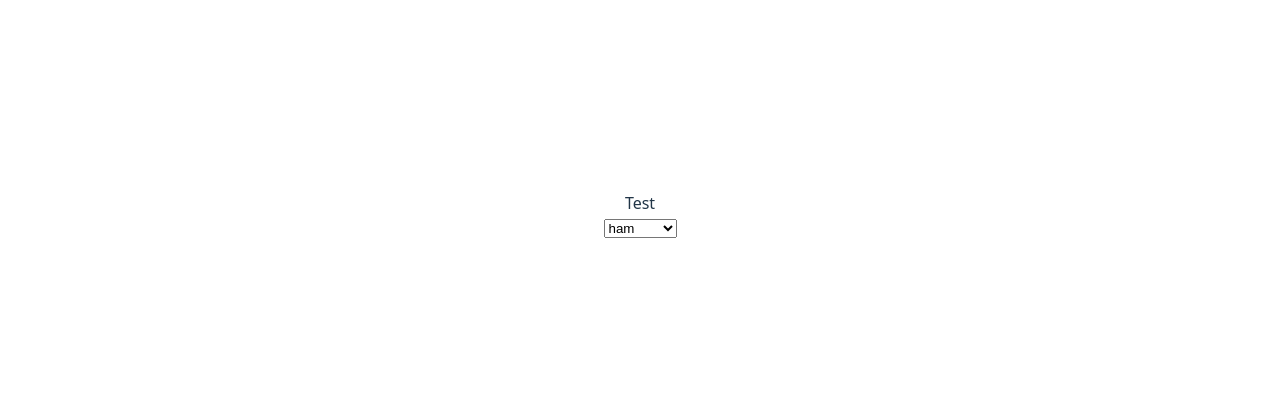
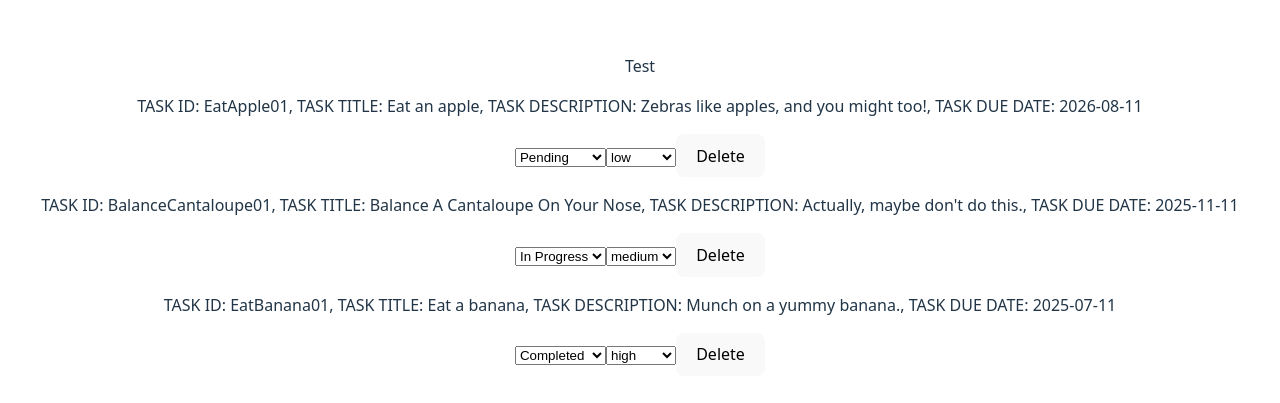
Before and after one commit to aardvarkpepper/2025-07-25-Lab-3, a React (Vite) app: page / in a window 1280 px wide. Shown: the part 185-588 px from the top of the page. Built offline with nearby package versions, Linux system fonts and the light colour scheme.

Commit message:
Update data.ts to match assignment example text.

```diff
--- a/src/App.tsx
+++ b/src/App.tsx
@@ -61,8 +61,8 @@ function App() {
   return (
     <>
     <div>Test</div>
-    <Dropdown id="generic" elementName="IAmAnElement" arrayOfOptions={["cheese","ham","sausage"]} selected="ham" onChange = {(event) => (handleSelectChange(event))}/>
-    <TaskList tasks={tasklist} onStatusChange = {(event) => handleStatusChange} onPriorityChange = {handlePriorityChange} onDelete = {() => handleDelete}/>
+    {/* <Dropdown id="generic" elementName="IAmAnElement" arrayOfOptions={["cheese","ham","sausage"]} selected="ham" onChange = {(event) => (handleSelectChange(event))}/> */}
+    <TaskList tasks={tasklist} onStatusChange = {(event) => handleStatusChange} onPriorityChange = {(event) => handlePriorityChange} onDelete = {(event) => handleDelete}/>
     </>
   )
 }
--- a/src/components/TaskItem/TaskItem.tsx
+++ b/src/components/TaskItem/TaskItem.tsx
@@ -1,4 +1,5 @@
 import type { Task, TaskItemProps } from '../../types/index';
+import { Dropdown } from '../Dropdown/Dropdown';
 
 // export interface TaskItemProps {
 //   task: Task;
@@ -14,3 +15,16 @@ import type { Task, TaskItemProps } from '../../types/index';
 //   priority: 'low' | 'medium' | 'high';
 //   dueDate: string;
 // }
+
+// Create a TaskItem component that displays individual task information.
+
+export const TaskItem = ({task, onStatusChange, onPriorityChange, onDelete}: TaskItemProps) => {
+  return (
+    <div>
+      <p>{`TASK ID: ${task.id}, TASK TITLE: ${task.title}, TASK DESCRIPTION: ${task.description}, TASK DUE DATE: ${task.dueDate}`}</p>
+      <Dropdown id={task.id} elementName={task.id} arrayOfOptions={['Pending', 'In Progress', 'Completed']} onChange={() => onStatusChange} selected={task.status} />
+      <Dropdown id={task.id} elementName={task.id} arrayOfOptions={['low', 'medium', 'high']} onChange={() => onPriorityChange} selected={task.priority} />
+      <button onClick={() => onDelete}>Delete</button>
+    </div>
+  )
+}
--- a/src/components/TaskList/TaskList.tsx
+++ b/src/components/TaskList/TaskList.tsx
@@ -1,5 +1,6 @@
 import { useState } from 'react';
 import type { TaskStatus, Task, TaskListProps } from '../../types/index';
+import { TaskItem } from '../TaskItem/TaskItem';
 
 // Create a TaskList component that manages and displays a list of tasks.
 // conditional rendering based on task properties (filtering)
@@ -34,8 +35,6 @@ import type { TaskStatus, Task, TaskListProps } from '../../types/index';
  * Note to self - better ideation; you ought to have seen this coming.
  */
 
-export const TaskList = ({tasks, onStatusChange, onPriorityChange, onDelete}: TaskListProps) => {
-  console.log(tasks, onStatusChange, onPriorityChange, onDelete);
 
   // export interface TaskListProps {
 //   tasks: Task[];
@@ -54,8 +53,14 @@ export const TaskList = ({tasks, onStatusChange, onPriorityChange, onDelete}: Ta
 //   dueDate: string;
 // }
 
+export const TaskList = ({tasks, onStatusChange, onPriorityChange, onDelete}: TaskListProps) => {
+  console.log(tasks, onStatusChange, onPriorityChange, onDelete);
 
   return (
-    <></>
+    <>
+    {tasks.map((task) => {
+      return <TaskItem key={task.id} task={task} onStatusChange={onStatusChange} onPriorityChange={onPriorityChange} onDelete={onDelete}/>
+    })}
+    </>
   )
 }
--- a/src/data/data.ts
+++ b/src/data/data.ts
@@ -5,7 +5,7 @@ export const dataTaskArray: Task[] = [
     id: 'EatApple01',
     title: 'Eat an apple',
     description: 'Zebras like apples, and you might too!',
-    status: 'pending',
+    status: 'Pending',
     priority: 'low',
     dueDate: "2026-08-11"
   },
@@ -13,7 +13,7 @@ export const dataTaskArray: Task[] = [
     id: 'BalanceCantaloupe01',
     title: 'Balance A Cantaloupe On Your Nose',
     description: "Actually, maybe don't do this.",
-    status: 'in-progress',
+    status: 'In Progress',
     priority: 'medium',
     dueDate: "2025-11-11"
   },
@@ -21,7 +21,7 @@ export const dataTaskArray: Task[] = [
     id: 'EatBanana01',
     title: 'Eat a banana',
     description: 'Munch on a yummy banana.',
-    status: 'completed',
+    status: 'Completed',
     priority: 'high',
     dueDate: "2025-07-11"
   },
--- a/src/types/index.ts
+++ b/src/types/index.ts
@@ -1,4 +1,4 @@
-export type TaskStatus = 'pending' | 'in-progress' | 'completed';
+export type TaskStatus = 'Pending' | 'In Progress' | 'Completed';
 
 export type PriorityStatus = 'low' | 'medium' | 'high';
 
--- a/src/utils/utils.ts
+++ b/src/utils/utils.ts
@@ -17,7 +17,7 @@ export const sortByKeyValue = (arrayOfObjects: Array<Task>, key: keyof Task = 'i
 
 //console.log(sortByKeyValue(dataTaskArray, 'dueDate'));
 
-export const getIndex = (sortedArrayOfObjects: Array<Task>, id: string) => {
+export const getIndexSortedArray = (sortedArrayOfObjects: Array<Task>, id: string) => {
   //console.log(arrayOfObjects); // remember, this does not change state, nor is it intended to.
   //note:  pass in sorted array.
   let first = 0, last = sortedArrayOfObjects.length - 1;
@@ -44,3 +44,7 @@ export const getIndex = (sortedArrayOfObjects: Array<Task>, id: string) => {
 // console.log(getIndex(dataTaskArray, 'BalanceCantaloupe01')); // 0
 // console.log(getIndex(dataTaskArray, 'EatBanana01')); // 2
 // console.log(getIndex(dataTaskArray, "I'm not a task.")); // -1
+
+export const getIndex = (unsortedArrayOfObjects: Array<Task>, id: string) => {
+
+}
```
